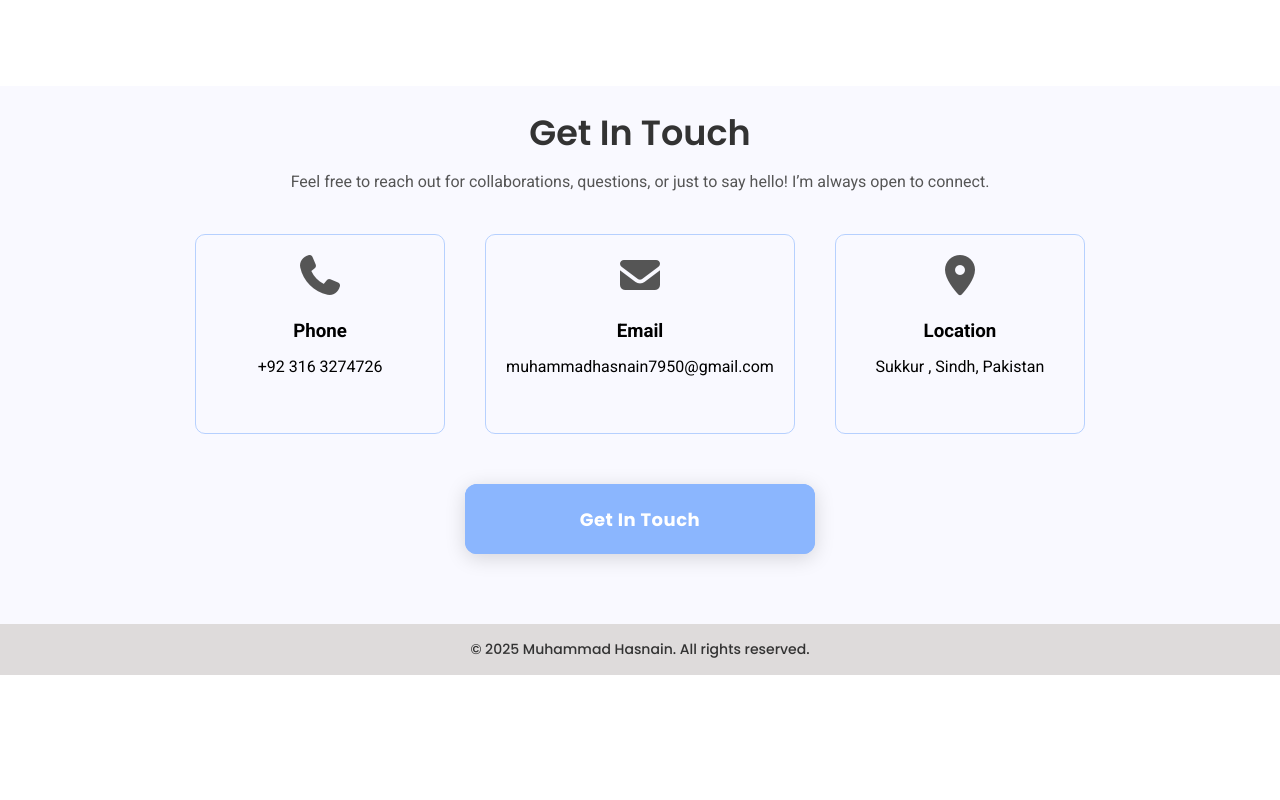
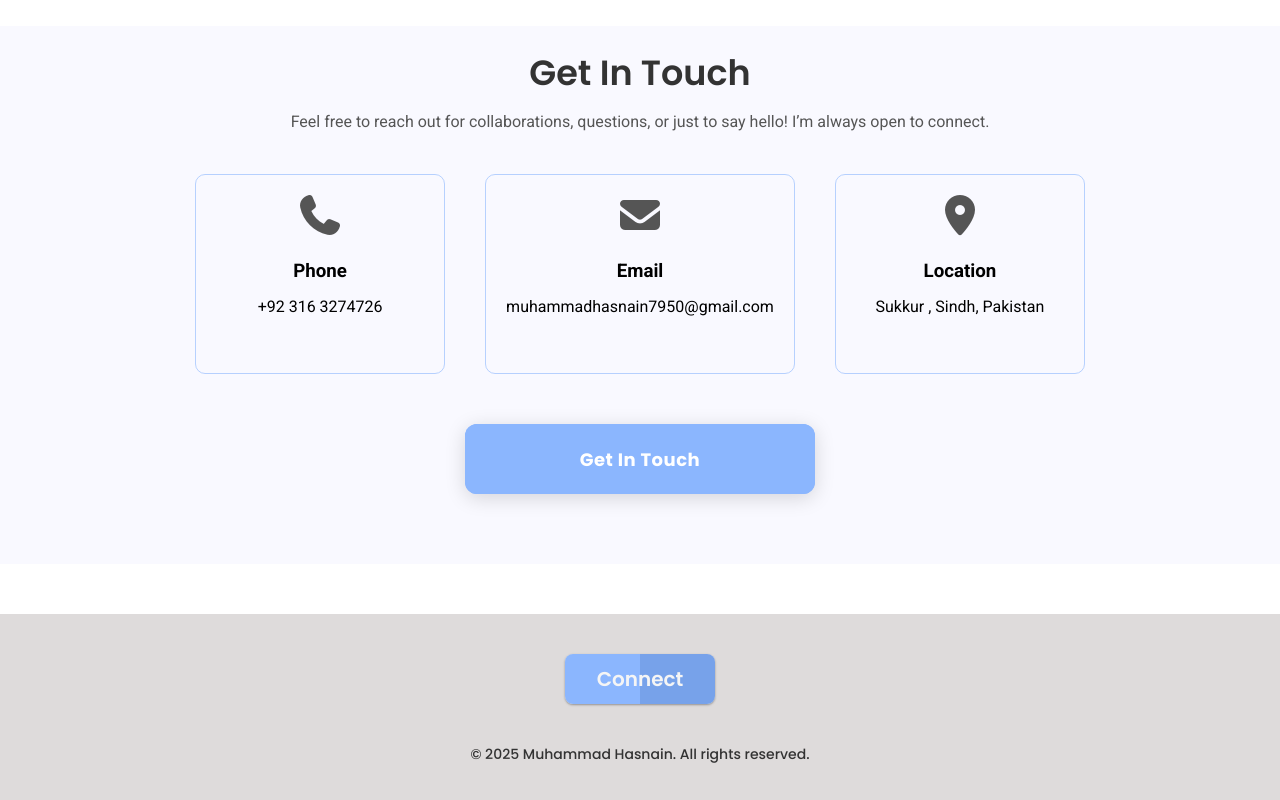
Before and after one commit to Muhammad-Hasnain-7860/Portfolio, a plain HTML site: page index.html in a window 1280 px wide. Shown: the part 3140-3940 px from the top of the page. Before the commit the page ends 3815 px from the top, so only its background shows below. Drawn offline with Linux system fonts and the light colour scheme.

Commit message:
more changes

```diff
--- a/index.html
+++ b/index.html
@@ -1,6 +1,5 @@
 <!DOCTYPE html>
 <html lang="en">
-
 <head>
     <meta charset="UTF-8">
     <meta name="viewport" content="width=device-width, initial-scale=1.0">
@@ -15,7 +14,6 @@
     <link rel="stylesheet" href="https://cdnjs.cloudflare.com/ajax/libs/font-awesome/7.0.1/css/all.min.css"
         integrity="sha512-2SwdPD6INVrV/lHTZbO2nodKhrnDdJK9/kg2XD1r9uGqPo1cUbujc+IYdlYdEErWNu69gVcYgdxlmVmzTWnetw=="
         crossorigin="anonymous" referrerpolicy="no-referrer" />
-
 
 </head>
 
@@ -91,7 +89,7 @@
                         enjoyable. I create responsive, user-friendly, and modern websites, always learning new
                         technologies to improve my skills and bring ideas to life.</p>
 
-                   <a href="#skills" class="aboutbtn">View Skills</a>
+                    <a href="#skills" class="aboutbtn">View Skills</a>
 
                 </div>
             </section>
@@ -252,22 +250,31 @@
         </div>
 
         <!-- Footer Section -->
-        <footer>
-        <section class="footer">
-            <p class="footerpara">© 2025 Muhammad Hasnain. All rights reserved.</p>
+<footer>
+    <section class="footer">
+        <!-- Updated Social Button - Only LinkedIn & GitHub -->
+        <div class="card">
+            <span>Connect</span>
+            <a class="social-link" href="https://www.linkedin.com/in/m-hasnain786" target="_blank">
+                <svg xmlns="http://www.w3.org/2000/svg" viewBox="0 0 24 24" fill="currentColor">
+                    <path d="M20.5 2h-17A1.5 1.5 0 002 3.5v17A1.5 1.5 0 003.5 22h17a1.5 1.5 0 001.5-1.5v-17A1.5 1.5 0 0020.5 2zM8 19H5v-9h3zM6.5 8.25A1.75 1.75 0 118.3 6.5a1.78 1.78 0 01-1.8 1.75zM19 19h-3v-4.74c0-1.42-.6-1.93-1.38-1.93A1.74 1.74 0 0013 14.19a.66.66 0 000 .14V19h-3v-9h2.9v1.3a3.11 3.11 0 012.7-1.4c1.55 0 3.36.86 3.36 3.66z"/>
+                </svg>
+            </a>
+            <a class="social-link" href="https://github.com/Muhammad-Hasnain-7860" target="_blank">
+                <svg xmlns="http://www.w3.org/2000/svg" viewBox="0 0 24 24" fill="currentColor">
+                    <path d="M12 0c-6.626 0-12 5.373-12 12 0 5.302 3.438 9.8 8.207 11.387.599.111.793-.261.793-.577v-2.234c-3.338.726-4.033-1.416-4.033-1.416-.546-1.387-1.333-1.756-1.333-1.756-1.089-.745.083-.729.083-.729 1.205.084 1.839 1.237 1.839 1.237 1.07 1.834 2.807 1.304 3.492.997.107-.775.418-1.305.762-1.604-2.665-.305-5.467-1.334-5.467-5.931 0-1.311.469-2.381 1.236-3.221-.124-.303-.535-1.524.117-3.176 0 0 1.008-.322 3.301 1.23.957-.266 1.983-.399 3.003-.404 1.02.005 2.047.138 3.006.404 2.291-1.552 3.297-1.23 3.297-1.23.653 1.653.242 2.874.118 3.176.77.84 1.235 1.911 1.235 3.221 0 4.609-2.807 5.624-5.479 5.921.43.372.823 1.102.823 2.222v3.293c0 .319.192.694.801.576 4.765-1.589 8.199-6.086 8.199-11.386 0-6.627-5.373-12-12-12z"/>
+                </svg>
+            </a>
+        </div>
 
 
-        </section>
-        </footer>
+        <p class="footerpara">© 2025 Muhammad Hasnain. All rights reserved.</p>
+    </section>
+</footer>
 
         <!-- This end of main content -->
     </main> <!--Main div close-->
 
-
-
-
-
-
 </body>
 
 </html>
--- a/style.css
+++ b/style.css
@@ -302,9 +302,6 @@ a:hover {
 }
 
 
-
-
-
 /* About Start  */
 
 .aboutcontainer {
@@ -340,8 +337,6 @@ a:hover {
     border-radius: 10px;
     object-fit: cover;
 }
-
-
 
 .aboutbtn {
     display: inline-block;
@@ -483,7 +478,7 @@ a:hover {
     width: 80vw;
     margin: 0 auto;
     padding: 40px 0;
-    gap: 40px;
+
 }
 
 .myervices {
@@ -494,6 +489,7 @@ a:hover {
     font-weight: 600;
     color: #333;
 
+
 }
 
 .myservicepara {
@@ -502,6 +498,7 @@ a:hover {
     font-size: 16px;
     color: #555;
     line-height: 1.6;
+    margin-bottom: 20px;
 
 }
 
@@ -551,7 +548,6 @@ a:hover {
     color: rgb(139, 182, 254);
 
 }
-
 
 
 
@@ -816,15 +812,22 @@ textarea.form-input {
     }
 }
 
+/* Footer  */
+
+/* Footer Styles */
 footer {
     background-color: rgba(146, 135, 135, 0.3);
-
+    padding: 40px 0 20px;
+    margin-top: 50px;
 }
 
 .footer {
     width: 80vw;
     margin: 0 auto;
-
+    display: flex;
+    flex-direction: column;
+    align-items: center;
+    gap: 25px;
 }
 
 .footerpara {
@@ -834,16 +837,121 @@ footer {
     color: #333;
     font-size: 14px;
     font-weight: 500;
-
+    margin: 0;
 }
 
-.hero,
-.nav,
-.about,
-.skills-section,
-.services,
-.contact,
-.footer {
+
+.card {
+    position: relative;
+    display: flex;
+    align-items: center;
+    justify-content: center;
+    background: #e7e7e7;
+    box-shadow: 0 1px 3px rgba(0,0,0,0.12), 0 1px 2px rgba(0,0,0,0.24);
+    transition: all 0.3s cubic-bezier(0.25, 0.8, 0.25, 1);
+    overflow: hidden;
+    height: 50px;
+    width: 150px;
+    border-radius: 8px;
+}
+
+.card::before, .card::after {
+    position: absolute;
+    display: flex;
+    align-items: center;
+    width: 50%;
+    height: 100%;
+    transition: 0.25s linear;
+    z-index: 1;
+}
+
+.card::before {
+    content: "";
+    left: 0;
+    justify-content: flex-end;
+    background-color: rgb(139, 182, 254); /* Your blue color */
+}
+
+.card::after {
+    content: "";
+    right: 0;
+    justify-content: flex-start;
+    background-color: rgb(119, 162, 234); /* Darker blue */
+}
+
+.card:hover {
+    box-shadow: 0 14px 28px rgba(0,0,0,0.25), 0 10px 10px rgba(0,0,0,0.22);
+}
+
+.card:hover span {
+    opacity: 0;
+    z-index: -3;
+}
+
+.card:hover::before {
+    opacity: 0.5;
+    transform: translateY(-100%);
+}
+
+.card:hover::after {
+    opacity: 0.5;
+    transform: translateY(100%);
+}
+
+.card span {
+    position: absolute;
+    display: flex;
+    align-items: center;
+    justify-content: center;
+    width: 100%;
+    height: 100%;
+    color: whitesmoke;
+    font-family: 'Poppins', sans-serif;
+    font-size: 20px;
+    font-weight: 600;
+    opacity: 1;
+    transition: opacity 0.25s;
+    z-index: 2;
+}
+
+.card .social-link {
+    position: relative;
+    display: flex;
+    align-items: center;
+    justify-content: center;
+    width: 50%; /* 50% for 2 buttons */
+    height: 100%;
+    color: whitesmoke;
+    font-size: 24px;
+    text-decoration: none;
+    transition: 0.25s;
+}
+
+.card .social-link svg {
+    text-shadow: 1px 1px rgba(31, 74, 121, 0.7);
+    transform: scale(1);
+    width: 24px;
+    height: 24px;
+    fill: white; /* White icons */
+}
+
+.card .social-link:hover {
+    background-color: rgba(139, 182, 254, 0.3); /* Your blue color with transparency */
+    animation: bounce_613 0.4s linear;
+}
+
+.card .social-link:hover svg {
+    fill: rgb(139, 182, 254); /* Blue color on hover */
+}
+
+@keyframes bounce_613 {
+    40% { transform: scale(1.4); }
+    60% { transform: scale(0.8); }
+    80% { transform: scale(1.2); }
+    100% { transform: scale(1); }
+}
+
+.nav ,.hero, .about, .skills-section, .services ,.contact ,.footer {
     max-width: 1200px;
     width: 100%;
 }
```
